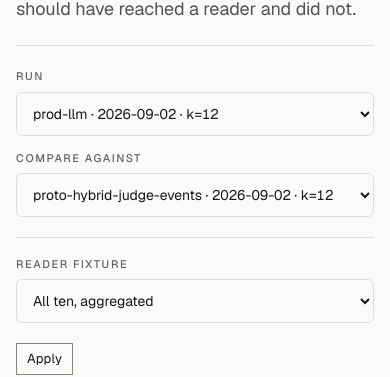
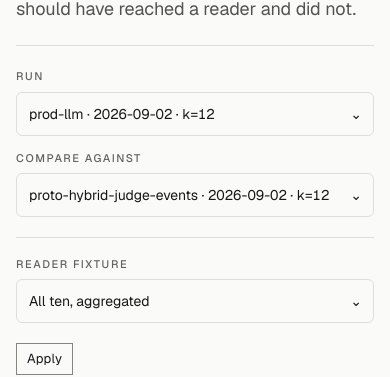
Before and after one commit to mmarufov/Daily, a Next.js app in the folder web/: page /evidence in a window 390 px wide. Shown: the part 322-699 px from the top of the page. Built offline with nearby package versions, Linux system fonts and the light colour scheme.

Commit message:
fix: contain Evidence selectors in mobile WebKit

```diff
--- a/web/app/supporting-pages.css
+++ b/web/app/supporting-pages.css
@@ -44,8 +44,30 @@
 }
 
 .evidence-controls select {
+  /* Native iOS appearance ignores the touch height and can paint long selected
+     labels outside the field. The option menu keeps its complete native labels. */
+  appearance: none;
+  -webkit-appearance: none;
   min-height: 44px;
+  padding: 0.5rem 2rem 0.5rem 0.75rem;
   border-radius: 6px;
+  overflow: hidden;
+  text-overflow: ellipsis;
+}
+
+.evidence-filter-group > div:has(> select) {
+  position: relative;
+}
+
+.evidence-filter-group > div:has(> select)::after {
+  content: "⌄";
+  position: absolute;
+  right: 0.75rem;
+  bottom: 0.75rem;
+  color: currentColor;
+  font-size: 14px;
+  line-height: 20px;
+  pointer-events: none;
 }
 
 .evidence-filter-apply {
```
Also changed, not shown: 3 other files (tests, documents, lock files or other folders).
